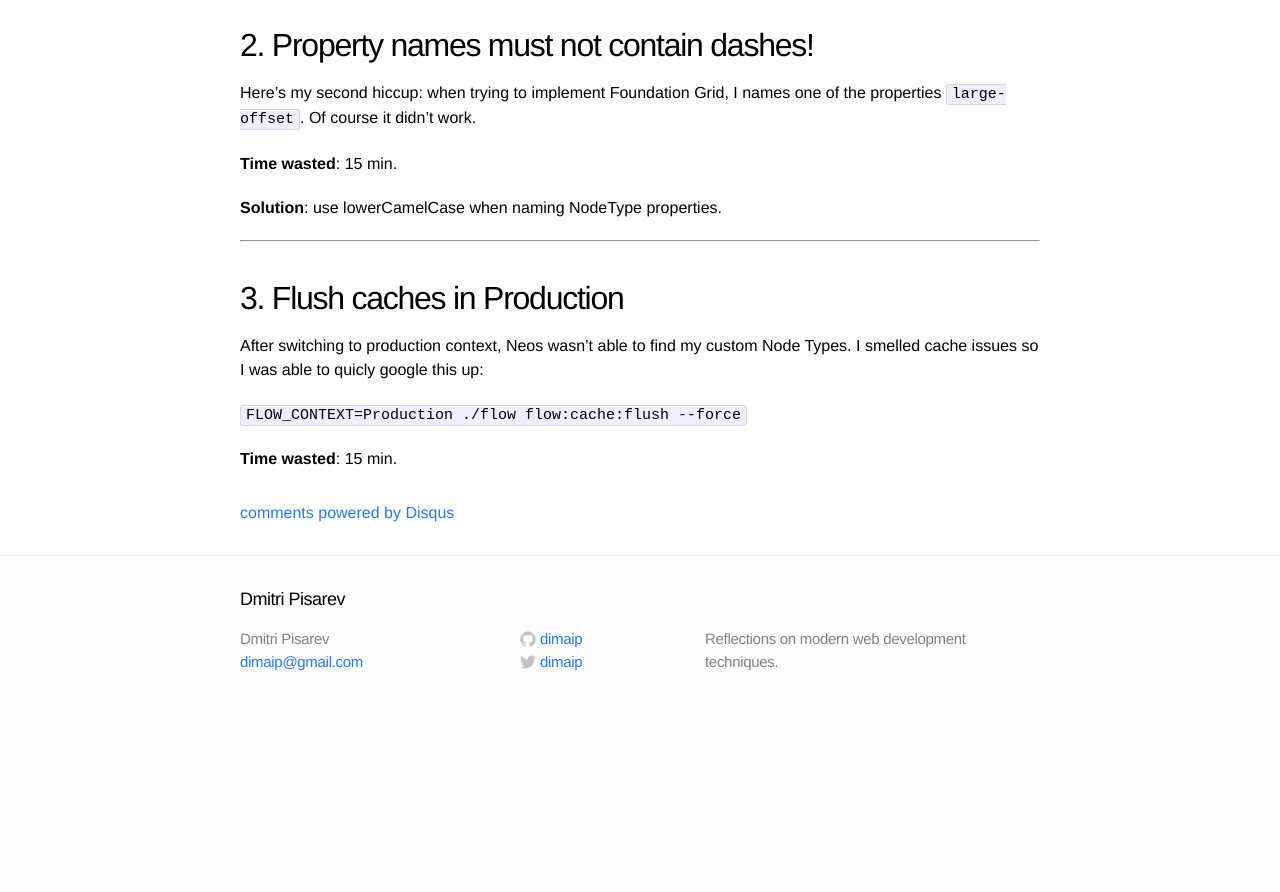
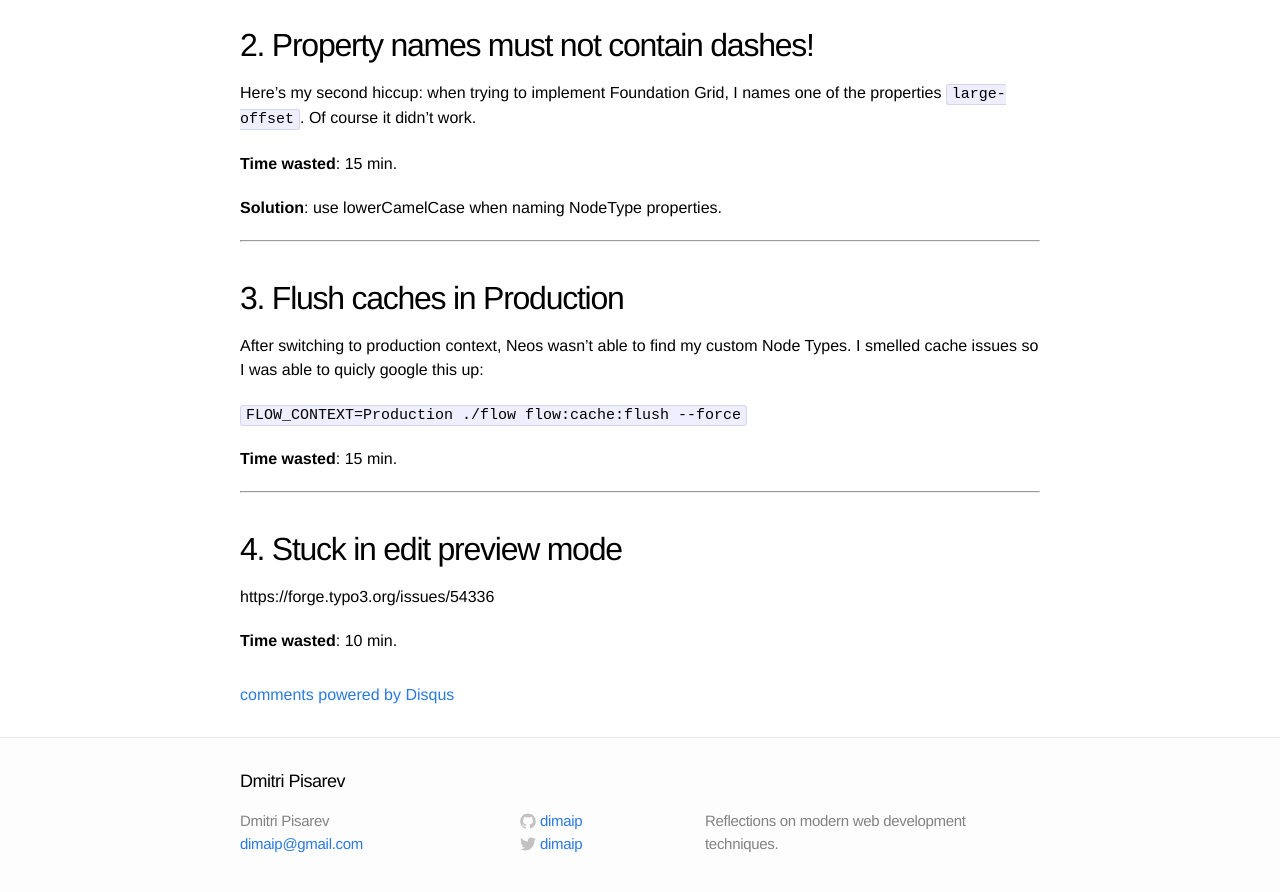
Before and after one commit to dimaip/dimaip.github.io, a Jekyll site: the page built from _posts/2014-07-23-typo3-neos-hiccups.md, in a window 1280 px wide and 900 px high, scrolled down 801 px. Shown: the top 892 px of the window. Built offline with Jekyll 4.4.1, drawn with Linux system fonts in a browser that asks for light colours; comment, search, counter and statistics services are not loaded; before the commit the page ends 1519 px from its top, so only the background shows below that.

Commit message:
Update 2014-07-23-typo3-neos-hiccups.md

```diff
--- a/_posts/2014-07-23-typo3-neos-hiccups.md
+++ b/_posts/2014-07-23-typo3-neos-hiccups.md
@@ -54,3 +54,11 @@ After switching to production context, Neos wasn't able to find my custom Node T
 `FLOW_CONTEXT=Production ./flow flow:cache:flush --force`
 
 **Time wasted**: 15 min.
+
+-----
+
+## 4. Stuck in edit preview mode
+
+https://forge.typo3.org/issues/54336
+
+**Time wasted**: 10 min.
```
